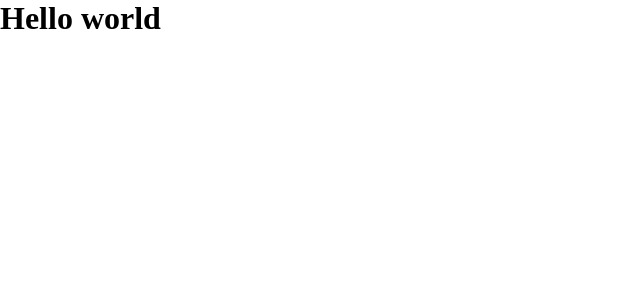
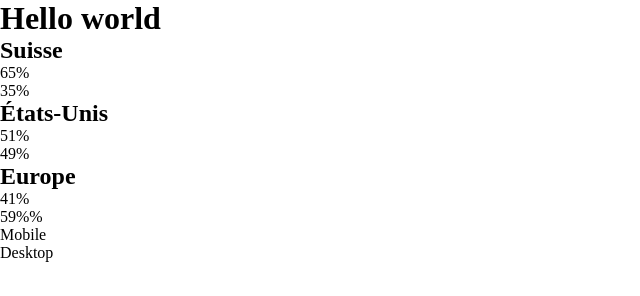
Before and after one commit to eikon-frontend-students/imd2-exercice-hebdomadaire-4-VolnaYaaa, a website built with Parcel: page src/index.html in a window 1280 px wide. Shown: the whole page, without its empty margins (0-640 px from the left). Built offline with nearby package versions, Linux system fonts and the light colour scheme.

Commit message:
full html

```diff
--- a/src/index.html
+++ b/src/index.html
@@ -8,7 +8,35 @@
   </head>
   <body>
     <h1>Hello world</h1>
-
+<div class="switzerland">
+  <h2>Suisse</h2>
+  <div class="bar">
+    <div class="mobile"><p>65%</p></div>
+    <div class="dstop"> <p>35%</p></div>
+  </div>
+</div>
+<div class="usa">
+  <h2>États-Unis</h2>
+  <div class="bar">
+    <div class="mobile"><p>51%</p></div>
+    <div class="dstop"> <p>49%</p></div>
+  </div>
+</div>
+<div class="europe">
+  <h2>Europe</h2>
+  <div class="bar">
+    <div class="mobile"><p>41%</p></div>
+    <div class="dstop"> <p>59%%</p></div>
+  </div>
+</div>
+<div class="legend">
+  <div class="mobile">
+    <p>Mobile</p>
+  </div>
+  <div class="destop">
+    <p>Desktop</p>
+  </div>
+</div>
     <script src="js/main.js" type="module"></script>
   </body>
 </html>
```
Also changed, not shown: README.md.
